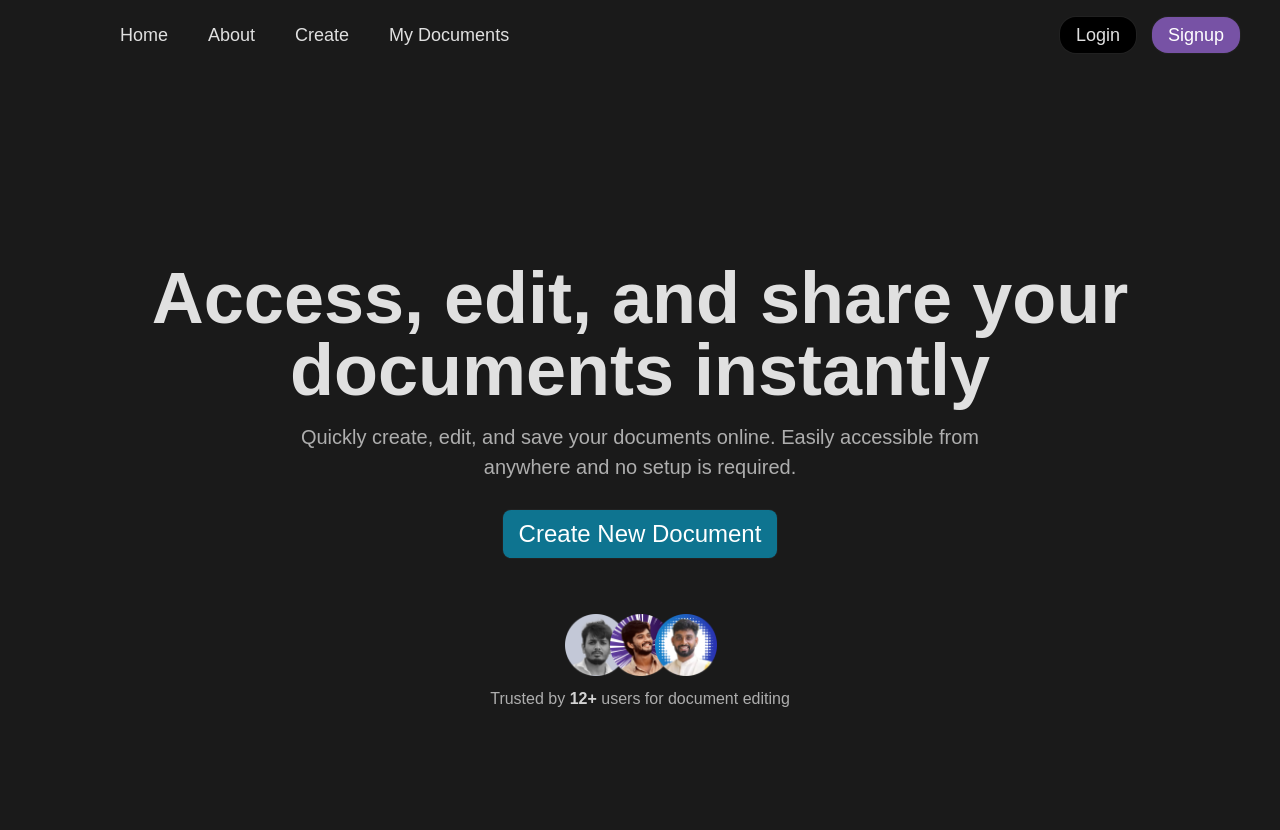
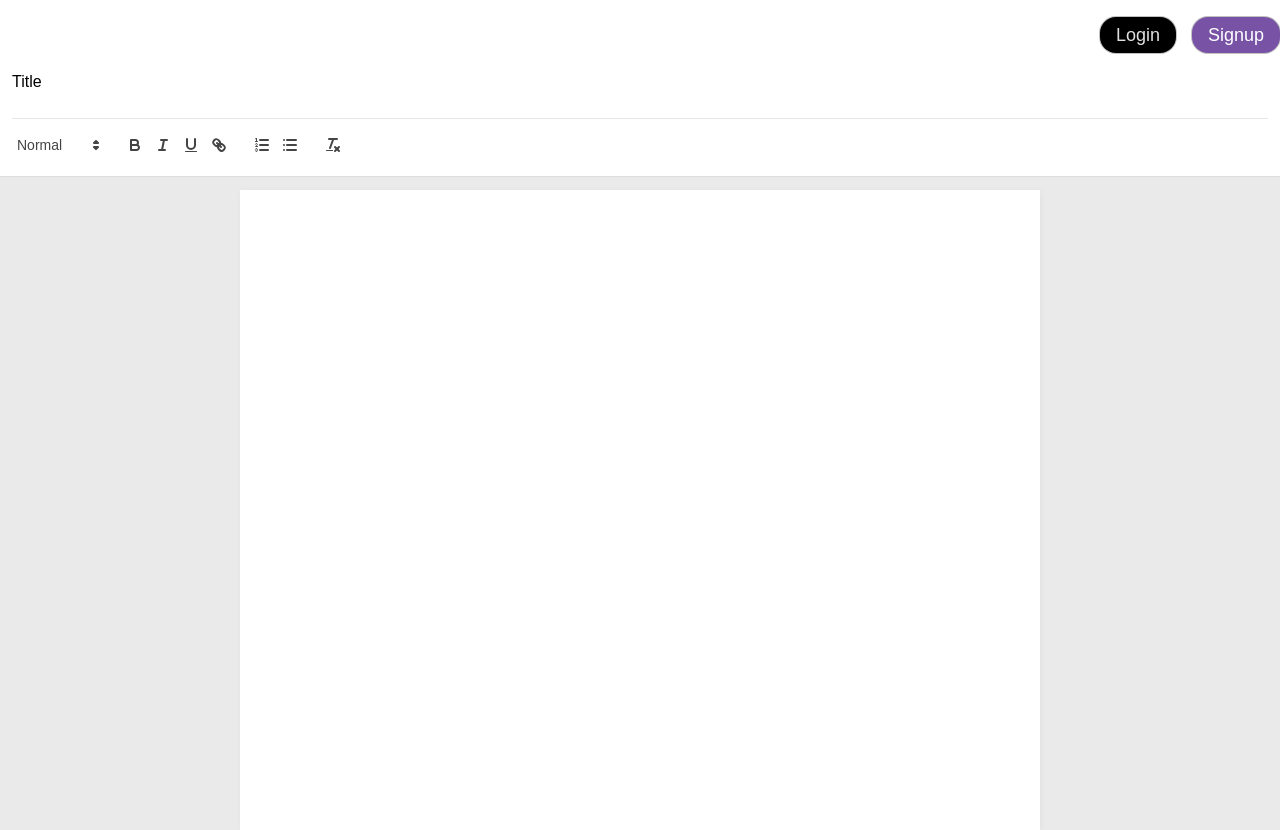
Before and after one commit to lakhan0105/my-docs-editor, a React (Vite) app: page /new-doc in a window 1280 px wide. Before the commit the page ends 800 px from the top, so only its background shows below. Built offline with nearby package versions, Linux system fonts and the light colour scheme.

Commit message:
worked on the /new-doc page- added quill text editor, adjusted the editor

```diff
--- a/package.json
+++ b/package.json
@@ -13,6 +13,7 @@
     "react": "^18.3.1",
     "react-dom": "^18.3.1",
     "react-icons": "^5.3.0",
+    "react-quill": "^2.0.0",
     "react-router-dom": "^6.27.0"
   },
   "devDependencies": {
--- a/src/App.jsx
+++ b/src/App.jsx
@@ -1,12 +1,29 @@
 import React from "react";
-import { BigNavbar, Hero, NavBtns, NavLinks } from "./Components/index";
+import { Hero, NewDoc, RootLayout } from "./Components/index";
+import {
+  createBrowserRouter,
+  createRoutesFromElements,
+  Route,
+  RouterProvider,
+} from "react-router-dom";
+
+// create router
+const router = createBrowserRouter(
+  createRoutesFromElements(
+    <Route path="/" element={<RootLayout />}>
+      <Route index element={<Hero />} />
+      <Route path="/new-doc" element={<NewDoc />}></Route>
+    </Route>
+  )
+);
 
 function App() {
   return (
-    <div className="">
-      <BigNavbar />
-      <Hero />
-    </div>
+    <RouterProvider router={router}>
+      <>
+        <Hero />
+      </>
+    </RouterProvider>
   );
 }
 
--- a/src/Components/Nav/BigNavbar.jsx
+++ b/src/Components/Nav/BigNavbar.jsx
@@ -1,16 +1,16 @@
-import React from "react";
+import React, { useEffect, useState } from "react";
 import NavLinks from "./NavLinks";
 import NavBtns from "./NavBtns";
 
-function BigNavbar() {
+function BigNavbar({ isEditorPage }) {
   // extra styles fot the navLinks in bigNavbar
   const extraStyles = {
     display: "flex",
   };
 
   return (
-    <div className="flex justify-between items-center max-w-[1200px] m-auto relativ h-[70px] text-lg">
-      <NavLinks extraStyles={extraStyles} />
+    <div className="flex justify-between items-center max-w-[1400px] m-auto h-[70px] text-lg">
+      {!isEditorPage ? <NavLinks extraStyles={extraStyles} /> : <div></div>}
       <NavBtns />
     </div>
   );
--- a/src/Components/Nav/NavLinks.jsx
+++ b/src/Components/Nav/NavLinks.jsx
@@ -1,10 +1,11 @@
 import React from "react";
+import { NavLink } from "react-router-dom";
 
 function NavLinks({ extraStyles }) {
   const data = [
     { linkName: "home", path: "/" },
     { linkName: "about", path: "/about" },
-    { linkName: "create", path: "/create" },
+    { linkName: "create", path: "/new-doc" },
     { linkName: "my documents", path: "/my-docs" },
   ];
 
@@ -14,7 +15,7 @@ function NavLinks({ extraStyles }) {
         const { linkName, path } = item;
         return (
           <li key={linkName}>
-            <a href={path}>{linkName}</a>
+            <NavLink to={path}>{linkName}</NavLink>
           </li>
         );
       })}
--- /dev/null
+++ b/src/Components/Nav/Navbar.jsx
@@ -0,0 +1,24 @@
+import React, { useEffect, useState } from "react";
+import BigNavbar from "./BigNavbar";
+import { useLocation } from "react-router-dom";
+
+function Navbar() {
+  const [isEditorPage, setIsEditorPage] = useState(false);
+  const location = useLocation();
+
+  useEffect(() => {
+    if (location.pathname.startsWith("/new-doc")) {
+      setIsEditorPage(true);
+    } else {
+      setIsEditorPage(false);
+    }
+  }, []);
+
+  return (
+    <nav className={`bg-${isEditorPage ? "white" : "red"}`}>
+      <BigNavbar isEditorPage={isEditorPage} />
+    </nav>
+  );
+}
+
+export default Navbar;
--- /dev/null
+++ b/src/Components/NewDoc.jsx
@@ -0,0 +1,18 @@
+import React from "react";
+import ReactQuill from "react-quill";
+import "react-quill/dist/quill.snow.css";
+
+function NewDoc() {
+  return (
+    <section className="bg-[#eaeaea] m-auto text-black min-h-[calc(100vh-70px)] overflow-hidden">
+      <div className="bg-white px-3 w-full">
+        <label htmlFor="">Title</label>
+        <input type="text" className="w-full outline-none border-b" />
+      </div>
+
+      <ReactQuill theme="snow" />
+    </section>
+  );
+}
+
+export default NewDoc;
--- /dev/null
+++ b/src/Components/RootLayout.jsx
@@ -0,0 +1,14 @@
+import React from "react";
+import { Navbar } from "./index";
+import { Outlet } from "react-router-dom";
+
+function RootLayout() {
+  return (
+    <>
+      <Navbar />
+      <Outlet />
+    </>
+  );
+}
+
+export default RootLayout;
--- a/src/Components/index.js
+++ b/src/Components/index.js
@@ -1,7 +1,19 @@
 import Hero from "./Hero";
 import MyBtn from "./MyBtn";
 import BigNavbar from "./Nav/BigNavbar";
+import Navbar from "./Nav/Navbar";
 import NavBtns from "./Nav/NavBtns";
 import NavLinks from "./Nav/NavLinks";
+import NewDoc from "./NewDoc";
+import RootLayout from "./RootLayout";
 
-export { NavLinks, NavBtns, MyBtn, BigNavbar, Hero };
+export {
+  NavLinks,
+  NavBtns,
+  MyBtn,
+  BigNavbar,
+  Hero,
+  NewDoc,
+  RootLayout,
+  Navbar,
+};
--- a/src/index.css
+++ b/src/index.css
@@ -14,6 +14,39 @@ body {
 
 .signup-btn {
   background: #7752a5;
-  /* border: #333; */
   color: #fff;
 }
+
+/* Quill mstyling */
+.quill {
+  display: flex;
+  flex-direction: column;
+  height: 100%;
+}
+
+/* Quill toolbar styling */
+.ql-toolbar.ql-snow {
+  border: none;
+  border-bottom: 1px solid #dddddd;
+  background: #fff;
+  padding-top: 0.8em;
+  padding-bottom: 1.2em;
+}
+
+.ql-container {
+  margin: 0 5rem;
+}
+
+.ql-container.ql-snow {
+  border: none;
+  padding-top: 1em;
+}
+
+.ql-editor {
+  background-color: white;
+  height: 80vh;
+  max-width: 800px;
+  margin: auto;
+  overflow-y: auto;
+  box-shadow: 1px 1px 5px #5e5e5e0e;
+}
```
Also changed, not shown: 1 other file (tests, documents, lock files or other folders).
